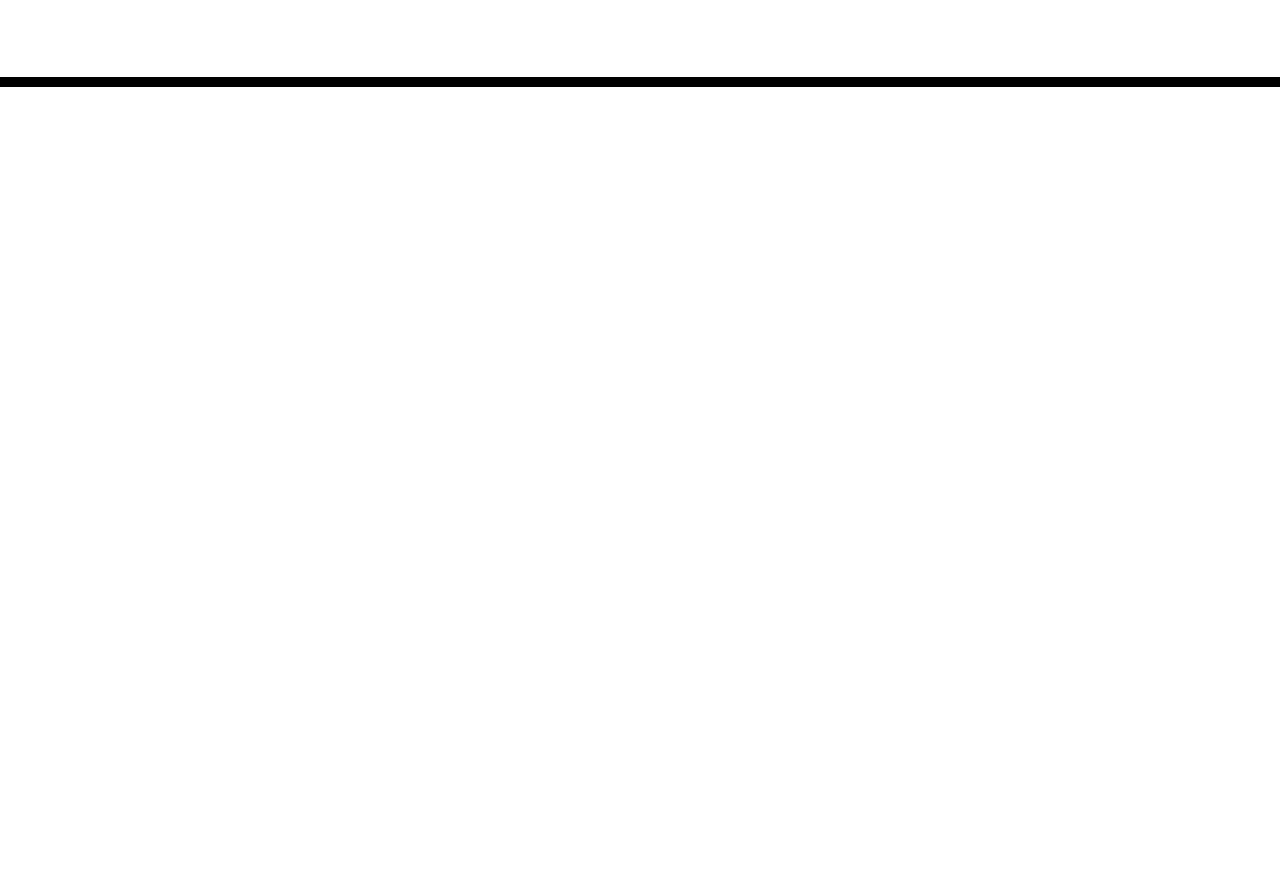
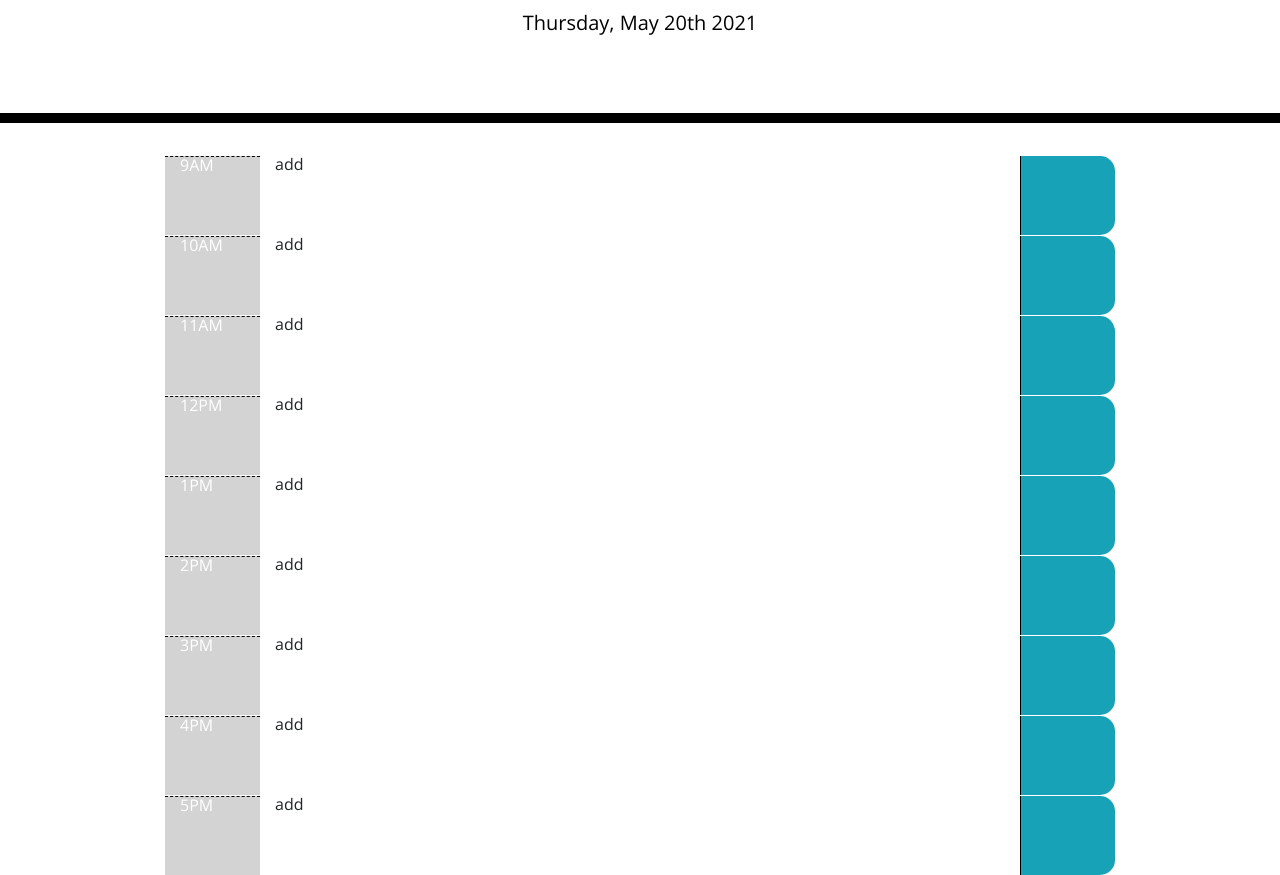
Before and after one commit to spectocr/maketodayhappen, a plain HTML site: page index.html in a window 1280 px wide. Shown: the part 181-1056 px from the top of the page. Before the commit the page ends 800 px from the top, so only its background shows below. Drawn offline with nearby package versions, Linux system fonts and the light colour scheme; files that its build step writes are made by us from their sources; a web font is replaced by a local one.

Commit message:
calling is a night

```diff
--- /dev/null
+++ b/assets/js/script.js
@@ -0,0 +1,41 @@
+//Other varibles
+var setTodayDT = moment().format('dddd, MMMM Do YYYY');
+var currentHour =moment().format('HH');
+
+// get them querySelctors
+var todayDT = document.querySelector("#currentDay")
+var hourSlot = document.querySelectorAll(".hourTime");
+//hourSlot.innerHTML = hourSlot.innerHTML.replace(/\D/g,'');
+for (var i = 0; i < hourSlot.length; i++) {
+    milliHour = hourSlot[i].id;
+    if (milliHour < currentHour) {
+        hourSlot[i].classList = ("col-1 hour hourTime past")
+    } else if (milliHour == currentHour) {
+        hourSlot[i].classList = ("col-1 hour hourTime present")
+    } else {
+        hourSlot[i].classList = ("col-1 hour hourTime future")
+    }
+
+    console.log(currentHour + " = current Hour");
+    console.log(hourSlot[i]);
+    console.log(milliHour + " = Millihour");
+};
+// set hourSlot to whatever hour it is. making code more DRY.
+//hourSlot = hourSlot.innerHTML;
+console.log(hourSlot);
+console.log(currentHour);
+
+// Set that time via queryselctor
+todayDT.innerHTML = setTodayDT
+
+$(".description").on("click", "p", function() {
+    var text = $(this)
+    .text()
+    .trim();
+
+    var textInput = $("<textarea>")
+    .addClass("form-control")
+    .val(text);
+    $(this).replaceWith(textInput);
+    textInput.trigger("focus");
+  });
--- a/index.html
+++ b/index.html
@@ -4,6 +4,7 @@
     <meta charset="UTF-8" />
     <meta name="viewport" content="width=device-width, initial-scale=1.0" />
     <meta http-equiv="X-UA-Compatible" content="ie=edge" />
+    <link rel="stylesheet" href="https://cdnjs.cloudflare.com/ajax/libs/open-iconic/1.1.1/font/css/open-iconic-bootstrap.min.css">
     <link
       rel="stylesheet"
       href="https://stackpath.bootstrapcdn.com/bootstrap/4.3.1/css/bootstrap.min.css"
@@ -18,7 +19,7 @@
       href="https://fonts.googleapis.com/css?family=Open+Sans&display=swap"
       rel="stylesheet"
     />
-    <link rel="stylesheet" href="style.css" />
+    <link rel="stylesheet" href="./assets/css/style.css" />
     <title>Work Day Scheduler</title>
   </head>
 
@@ -30,9 +31,73 @@
     </header>
     <div class="container">
       <!-- Timeblocks go here -->
+        <div class="row">
+            <div class="col-1"></div>
+            <div class="col-1 hour hourTime" id="09">9AM</div>
+            <div class="col-8 description" id="9AMDesc"><p>add</p></div>
+            <div class="col-1 text-white bg-info saveBtn"><span class="oi oi-task"></span></div>
+            <div class="col-1"></div>
+        </div>
+        <div class="row">
+            <div class="col-1"></div>
+            <div class="col-1 hour hourTime" id="10">10AM</div>
+            <div class="col-8 description" id="10AMDesc"><p>add</p></div>
+            <div class="col-1 text-white bg-info saveBtn"><span class="oi oi-task"></span></div>
+            <div class="col-1"></div>
+        </div>
+        <div class="row">
+            <div class="col-1"></div>
+            <div class="col-1 hour hourTime" id="11">11AM</div>
+            <div class="col-8 description" id="11AMDesc"><p>add</p></div>
+            <div class="col-1 text-white bg-info saveBtn"><span class="oi oi-task"></span></div>
+            <div class="col-1"></div>
+        </div>
+        <div class="row">
+            <div class="col-1"></div>
+            <div class="col-1 hour hourTime" id="12">12PM</div>
+            <div class="col-8 description" id="12PMDesc"><p>add</p></div>
+            <div class="col-1 text-white bg-info saveBtn"><span class="oi oi-task"></span></div>
+            <div class="col-1"></div>
+        </div>
+        <div class="row">
+            <div class="col-1"></div>
+            <div class="col-1 hour hourTime" id="13">1PM</div>
+            <div class="col-8 description" id="1PMDesc"><p>add</p></div>
+            <div class="col-1 text-white bg-info saveBtn"><span class="oi oi-task"></span></div>
+            <div class="col-1"></div>
+        </div>
+        <div class="row">
+            <div class="col-1"></div>
+            <div class="col-1 hour hourTime" id="14">2PM</div>
+            <div class="col-8 description" id="2PMDesc"><p>add</p></div>
+            <div class="col-1 text-white bg-info saveBtn"><span class="oi oi-task"></span></div>
+            <div class="col-1"></div>
+        </div>
+        <div class="row">
+            <div class="col-1"></div>
+            <div class="col-1 hour hourTime" id="15">3PM</div>
+            <div class="col-8 description" id="3PMDesc"><p>add</p></div>
+            <div class="col-1 text-white bg-info saveBtn"><span class="oi oi-task"></span></div>
+            <div class="col-1"></div>
+        </div>
+        <div class="row">
+            <div class="col-1"></div>
+            <div class="col-1 hour hourTime" id="16">4PM</div>
+            <div class="col-8 description" id="4PMDesc"><p>add</p></div>
+            <div class="col-1 text-white bg-info saveBtn"><span class="oi oi-task"></span></div>
+            <div class="col-1"></div>
+        </div>
+        <div class="row">
+            <div class="col-1"></div>
+            <div class="col-1 hour hourTime" id="17">5PM</div>
+            <div class="col-8 description" id="5PMDesc"><p>add</p></div>
+            <div class="col-1 text-white bg-info saveBtn"><span class="oi oi-task"></span></div>
+            <div class="col-1"></div>
+        </div>
     </div>
 
     <script src="https://code.jquery.com/jquery-3.4.1.min.js"></script>
     <script src="https://cdnjs.cloudflare.com/ajax/libs/moment.js/2.24.0/moment.min.js"></script>
+    <script src="./assets/js/script.js"></script>
   </body>
 </html>
```
Also changed, not shown: 1 other file.
